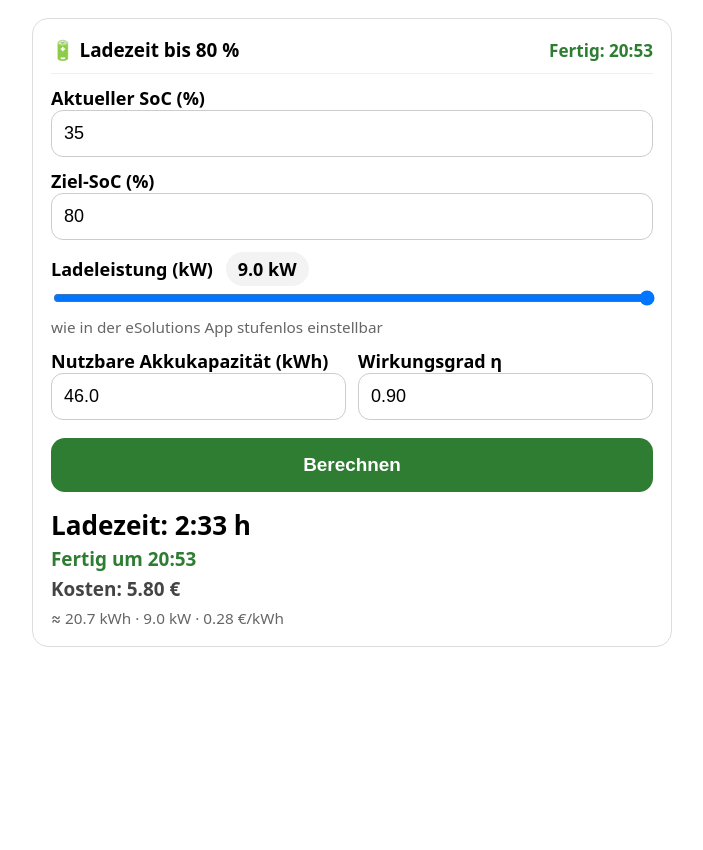
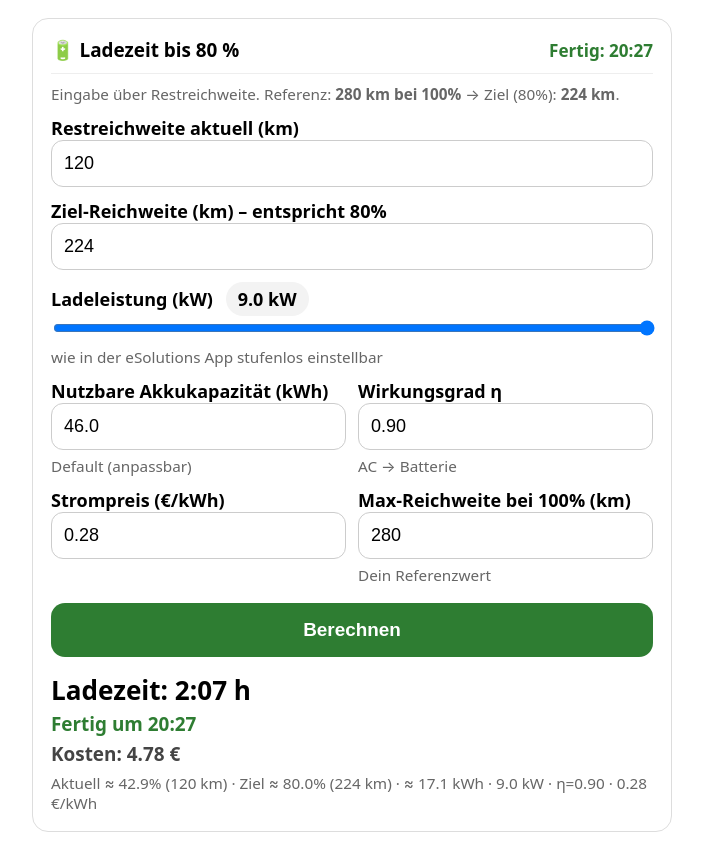
Before and after one commit to hlstell-cmd/ladezeit-app, a plain HTML site: page index.html in a window 1280 px wide. Shown: the whole page, without its empty margins (288-991 px from the left). Before the commit the page ends 800 px from the top, so only its background shows below. Drawn offline with Linux system fonts and the light colour scheme.

Commit message:
Refactor index.html for range and charging calculations
Updated the HTML structure and added new input fields for range calculations. Enhanced the JavaScript logic for calculating charging time and costs based on user inputs.

```diff
--- a/index.html
+++ b/index.html
@@ -16,7 +16,6 @@
 
   <title>e-2008 Ladezeit</title>
 
-  <!-- App Icons -->
   <link rel="apple-touch-icon" href="icon.png">
   <link rel="icon" type="image/png" href="icon.png">
 
@@ -156,11 +155,15 @@
     <div id="finishHeader" class="finish">Fertig: —</div>
   </div>
 
-  <label>Aktueller SoC (%)</label>
-  <input id="socNow" type="number" min="0" max="100" step="0.1" value="35">
+  <div class="muted">
+    Eingabe über Restreichweite. Referenz: <b>280 km bei 100%</b> → Ziel (80%): <b>224 km</b>.
+  </div>
 
-  <label>Ziel-SoC (%)</label>
-  <input id="socTarget" type="number" min="1" max="100" step="0.1" value="80">
+  <label>Restreichweite aktuell (km)</label>
+  <input id="rangeNow" type="number" min="0" max="999" step="1" value="120">
+
+  <label>Ziel-Reichweite (km) – entspricht 80%</label>
+  <input id="rangeTarget" type="number" min="0" max="999" step="1" value="224">
 
   <label>
     Ladeleistung (kW)
@@ -173,10 +176,24 @@
     <div>
       <label>Nutzbare Akkukapazität (kWh)</label>
       <input id="capKwh" type="number" step="0.1" value="46.0">
+      <div class="muted">Default (anpassbar)</div>
     </div>
     <div>
       <label>Wirkungsgrad η</label>
       <input id="eta" type="number" step="0.01" value="0.90">
+      <div class="muted">AC → Batterie</div>
+    </div>
+  </div>
+
+  <div class="row">
+    <div>
+      <label>Strompreis (€/kWh)</label>
+      <input id="price" type="number" step="0.01" value="0.28">
+    </div>
+    <div>
+      <label>Max-Reichweite bei 100% (km)</label>
+      <input id="rangeMax" type="number" step="1" value="280">
+      <div class="muted">Dein Referenzwert</div>
     </div>
   </div>
 
@@ -188,14 +205,16 @@
 </div>
 
 <script>
-  const PRICE_PER_KWH = 0.28; // €/kWh
+  const rangeNow = document.getElementById("rangeNow");
+  const rangeTarget = document.getElementById("rangeTarget");
+  const rangeMax = document.getElementById("rangeMax");
 
-  const socNow = document.getElementById("socNow");
-  const socTarget = document.getElementById("socTarget");
   const pKw = document.getElementById("pKw");
   const pKwLabel = document.getElementById("pKwLabel");
   const capKwh = document.getElementById("capKwh");
   const eta = document.getElementById("eta");
+  const price = document.getElementById("price");
+
   const out = document.getElementById("out");
   const details = document.getElementById("details");
   const finishHeader = document.getElementById("finishHeader");
@@ -208,24 +227,34 @@
     return `${Math.floor(m/60)}:${String(m%60).padStart(2,"0")} h`;
   }
 
+  function kmToSoc(km, kmMax){
+    if(kmMax <= 0) return 0;
+    return clamp((km / kmMax) * 100, 0, 100);
+  }
+
   function calc(){
-    const now = clamp(+socNow.value,0,100);
-    const tgt = clamp(+socTarget.value,0,100);
+    const kmMax = clamp(+rangeMax.value, 1, 2000);
+    const kmNow = clamp(+rangeNow.value, 0, kmMax);
+    const kmTgt = clamp(+rangeTarget.value, 0, kmMax);
 
-    if(tgt <= now){
+    const socNow = kmToSoc(kmNow, kmMax);
+    const socTgt = kmToSoc(kmTgt, kmMax);
+
+    if(socTgt <= socNow){
       out.innerHTML = `<div>Ziel bereits erreicht</div>`;
       finishHeader.textContent = "Fertig: —";
-      details.textContent = "";
+      details.textContent = `Aktuell ≈ ${socNow.toFixed(1)}% · Ziel ≈ ${socTgt.toFixed(1)}%`;
       return;
     }
 
-    const P = +pKw.value;
-    const C = +capKwh.value;
-    const eff = +eta.value;
+    const P = clamp(+pKw.value, 0.1, 30);
+    const C = clamp(+capKwh.value, 1, 200);
+    const eff = clamp(+eta.value, 0.5, 1.0);
+    const eur = clamp(+price.value, 0, 10);
 
-    const energy = ((tgt-now)/100)*C;           // kWh
-    const timeH  = energy/(P*eff);              // h
-    const cost   = energy * PRICE_PER_KWH;      // €
+    const energy = ((socTgt - socNow)/100) * C;     // kWh
+    const timeH  = energy / (P * eff);              // h
+    const cost   = energy * eur;                    // €
 
     const finish = new Date(Date.now() + timeH*3600*1000);
     const hh = String(finish.getHours()).padStart(2,"0");
@@ -239,12 +268,26 @@
 
     finishHeader.textContent = `Fertig: ${hh}:${mm}`;
     details.textContent =
-      `≈ ${energy.toFixed(1)} kWh · ${P.toFixed(1)} kW · ${PRICE_PER_KWH.toFixed(2)} €/kWh`;
+      `Aktuell ≈ ${socNow.toFixed(1)}% (${kmNow} km) · Ziel ≈ ${socTgt.toFixed(1)}% (${kmTgt} km) · ` +
+      `≈ ${energy.toFixed(1)} kWh · ${P.toFixed(1)} kW · η=${eff.toFixed(2)} · ${eur.toFixed(2)} €/kWh`;
   }
 
   pKw.oninput = ()=> pKwLabel.textContent = `${(+pKw.value).toFixed(1)} kW`;
   calcBtn.onclick = calc;
 
+  // Default Ziel = 80% von max
+  function updateDefaultTarget(){
+    const kmMax = clamp(+rangeMax.value, 1, 2000);
+    const def = Math.round(0.8 * kmMax);
+    if(!rangeTarget.dataset.userEdited){
+      rangeTarget.value = def;
+    }
+  }
+
+  rangeTarget.addEventListener("input", ()=> rangeTarget.dataset.userEdited = "1");
+  rangeMax.addEventListener("input", ()=> { delete rangeTarget.dataset.userEdited; updateDefaultTarget(); });
+
+  updateDefaultTarget();
   calc();
 </script>
 
```
